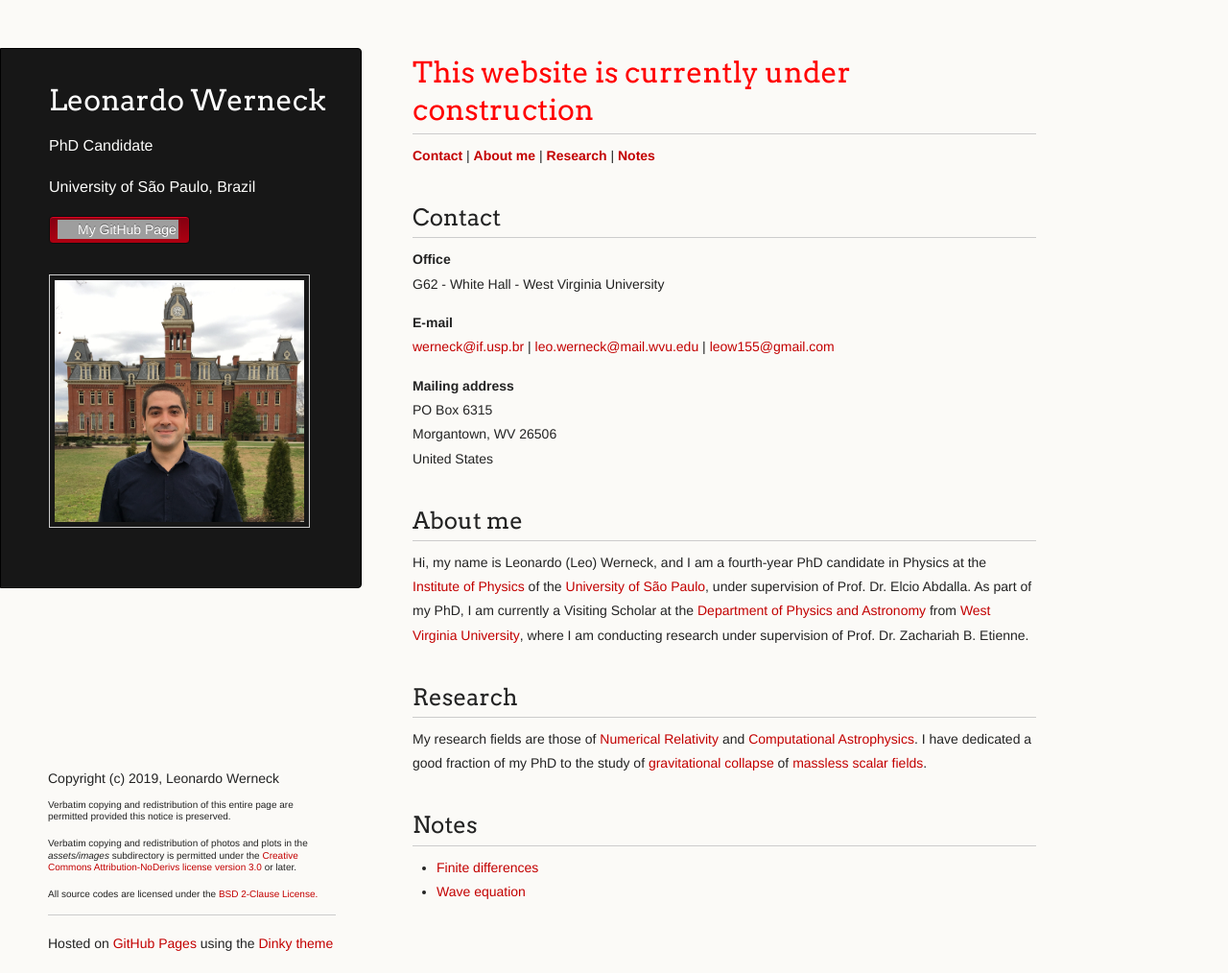
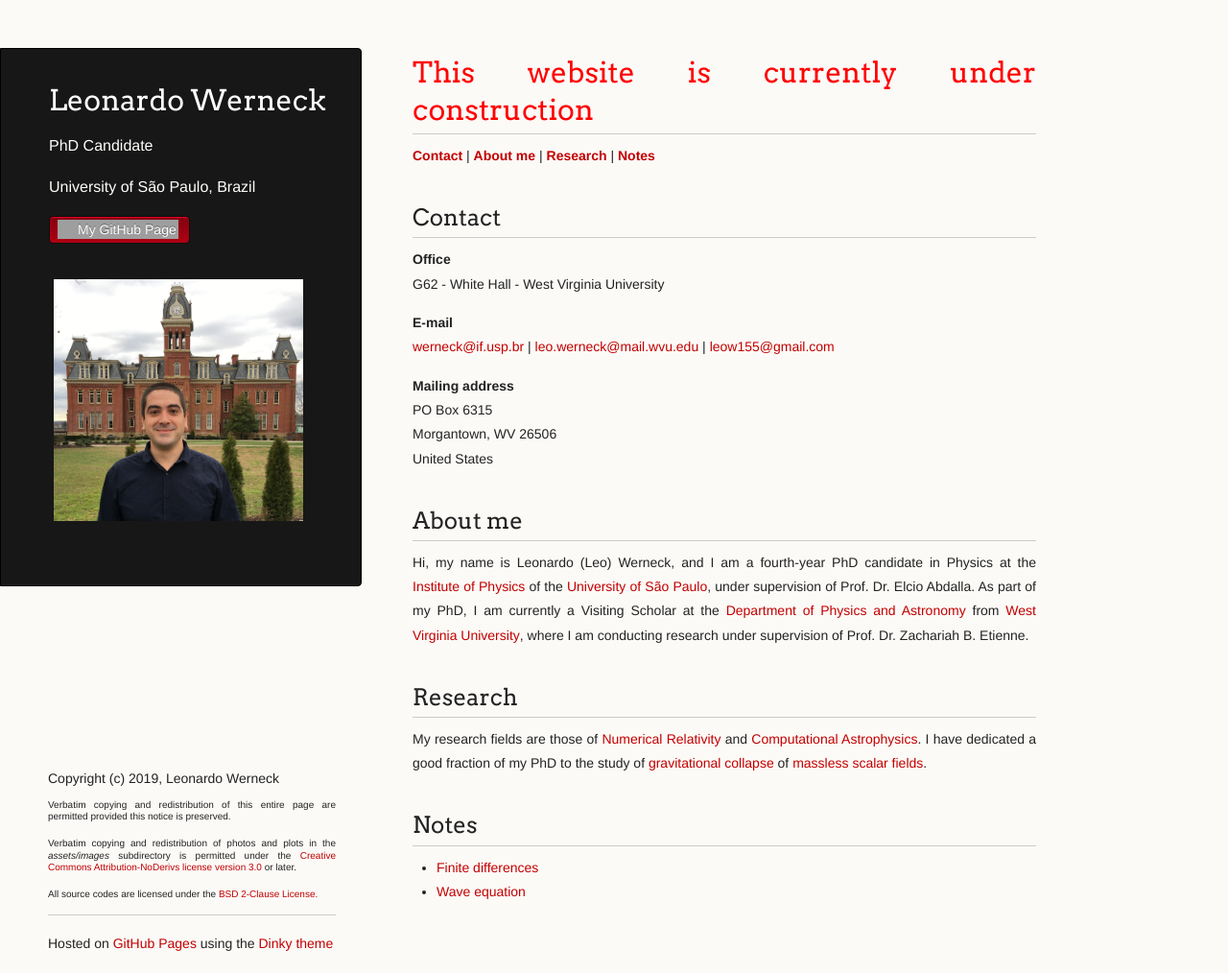
Before and after one commit to leowerneck/leowerneck.github.io, a Jekyll site: the page built from index.md, in a window 1280 px wide and 1014 px high. Shown: the whole window at 96% size. Built offline with Jekyll 4.4.1, drawn with Linux system fonts in a browser that asks for light colours; a script that is not in the unit is left out; grey boxes are pictures that could not be loaded.

Commit message:
_sass/jekyll-theme-dinky.scss: fixed the way figures are handled. Fixed caption

```diff
--- a/_sass/jekyll-theme-dinky.scss
+++ b/_sass/jekyll-theme-dinky.scss
@@ -15,7 +15,7 @@
 article, aside, canvas, details, embed,
 figure, figcaption, footer, header, hgroup,
 menu, nav, output, ruby, section, summary,
-time, mark, audio, video {
+time, mark, audio, video, svg {
   margin: 0;
   padding: 0;
   border: 0;
@@ -25,10 +25,12 @@
 
 
 /* Base text styles */
-
+/* Justify options: https://css-tricks.com/almanac/properties/t/text-justify/ */
 body {
   padding:20px 100px 0 0;
   font-family:"Helvetica Neue", Helvetica, Arial, sans-serif;
+    text-align: justify;
+    text-justify: inter-word;
 	font-size: 14px;
 	color: #232323;
 	background-color: #FBFAF7;
@@ -425,3 +427,20 @@
     color:#444;
   }
 }
+
+img {
+    background:transparent;
+    border:0;
+}
+
+figure img {
+    display: block;
+    background:transparent;
+    border:0;
+}
+
+figcaption {
+    font-size:9pt;
+    margin: -30px 90px 20px 40px;
+    line-height: 1.5em;
+}
```
